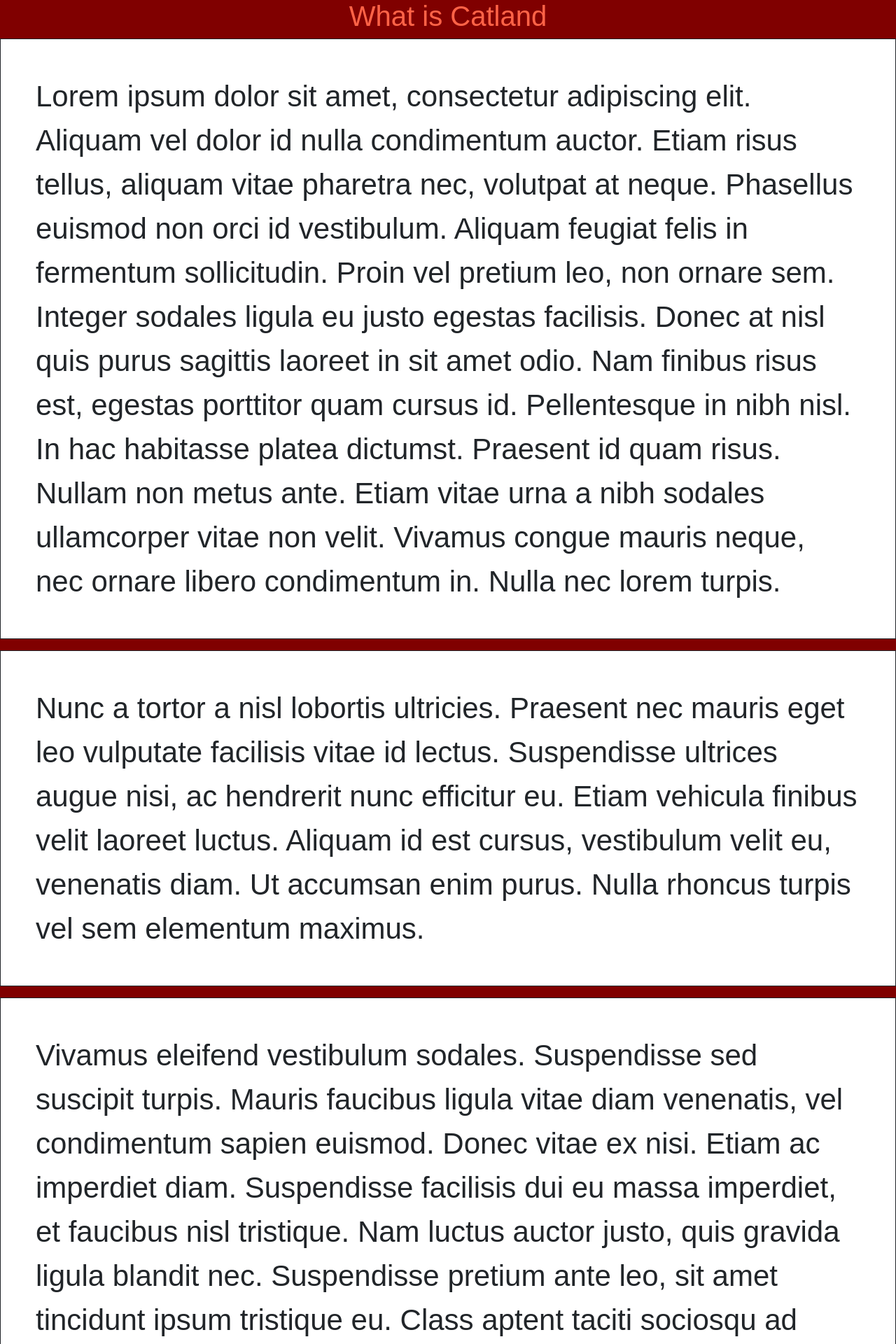
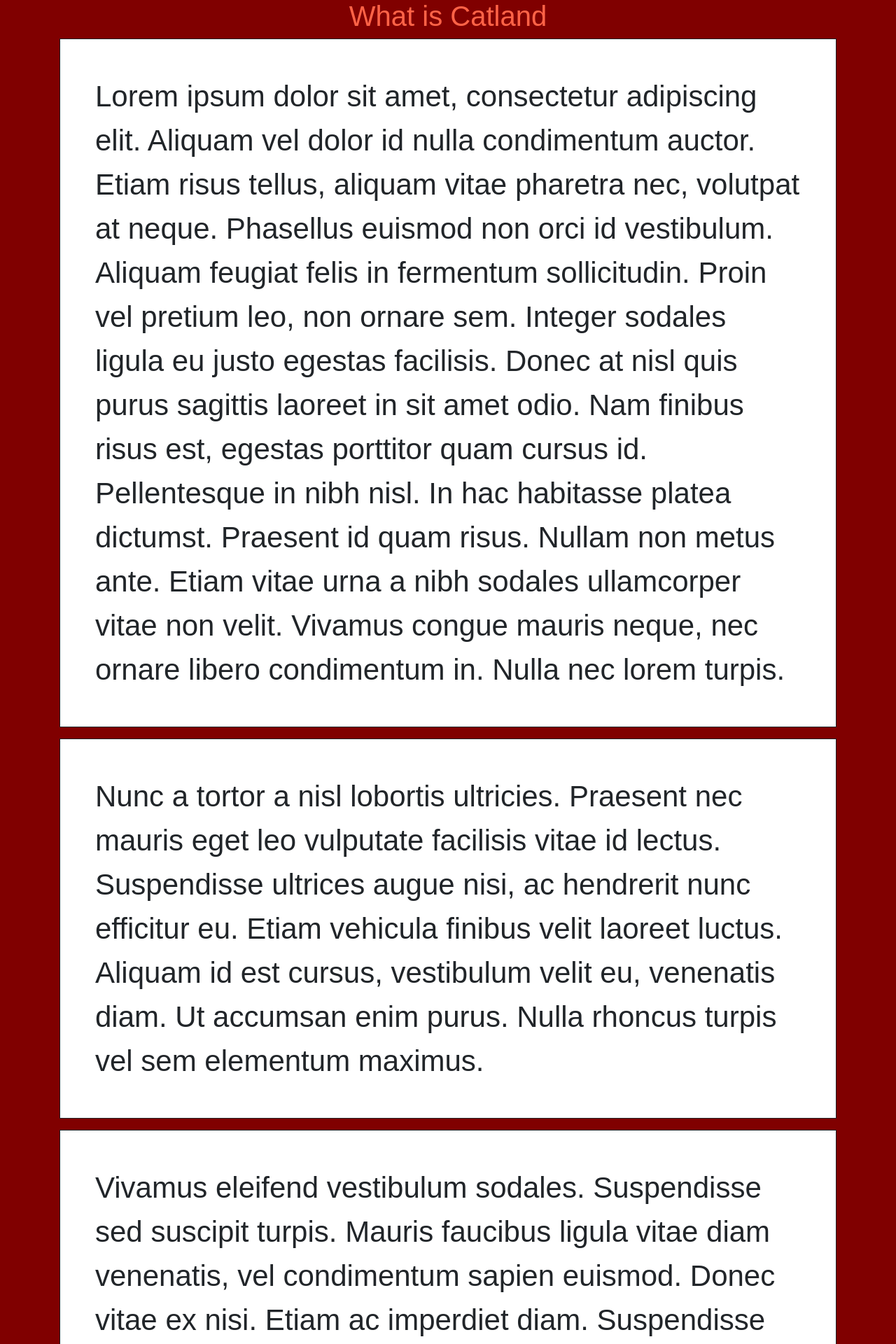
Before and after one commit to ispyhumanfly/catland, a Flask app: page /about in a window 1280 px wide. Shown: the part 475-2395 px from the top of the page at 70% size. Run offline with Flask 2, Linux system fonts and the light colour scheme; some libraries are stand-ins or nearby versions.

Commit message:
Added container div wrapper in base template for all pages to inherit from.

```diff
--- a/app/templates/base.html
+++ b/app/templates/base.html
@@ -24,7 +24,7 @@
   </head>
 
   <body>
-    <div id="content">{% block content %}{% endblock %}</div>
+    <div class="container">{% block content %}{% endblock %}</div>
     <div id="footer">
       {% block footer %}
 
```
